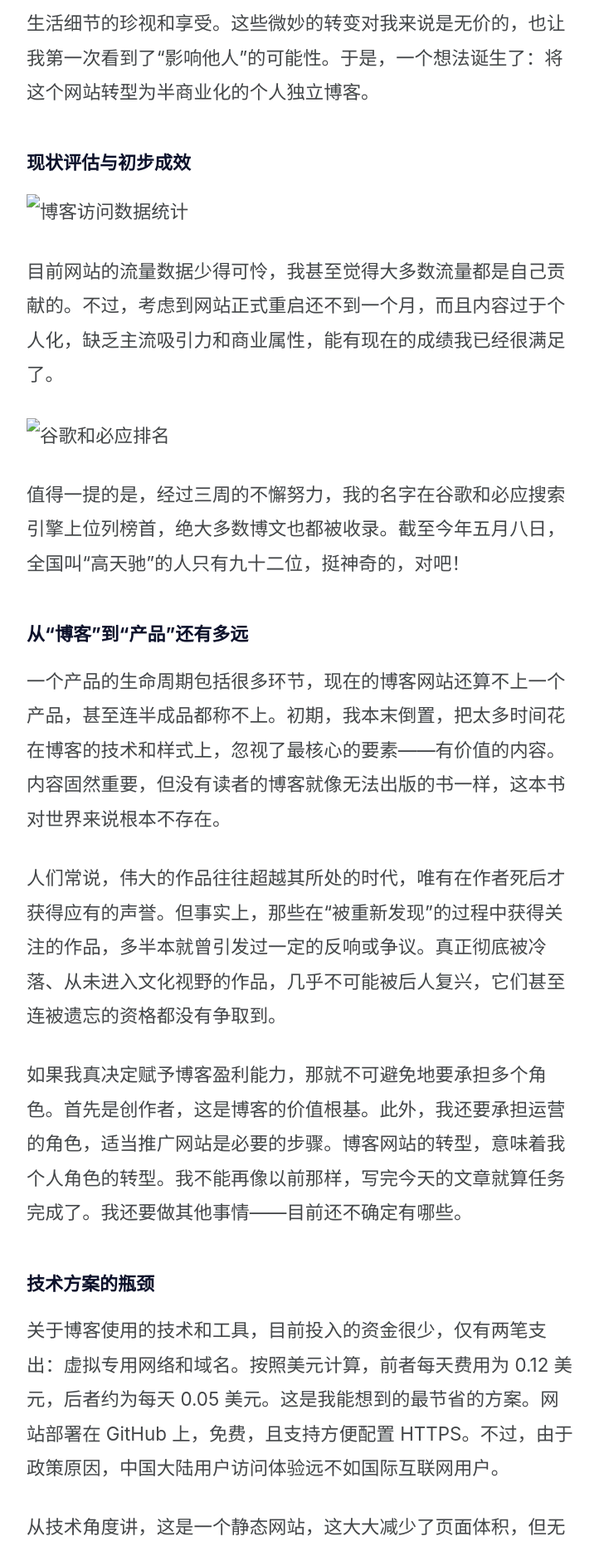
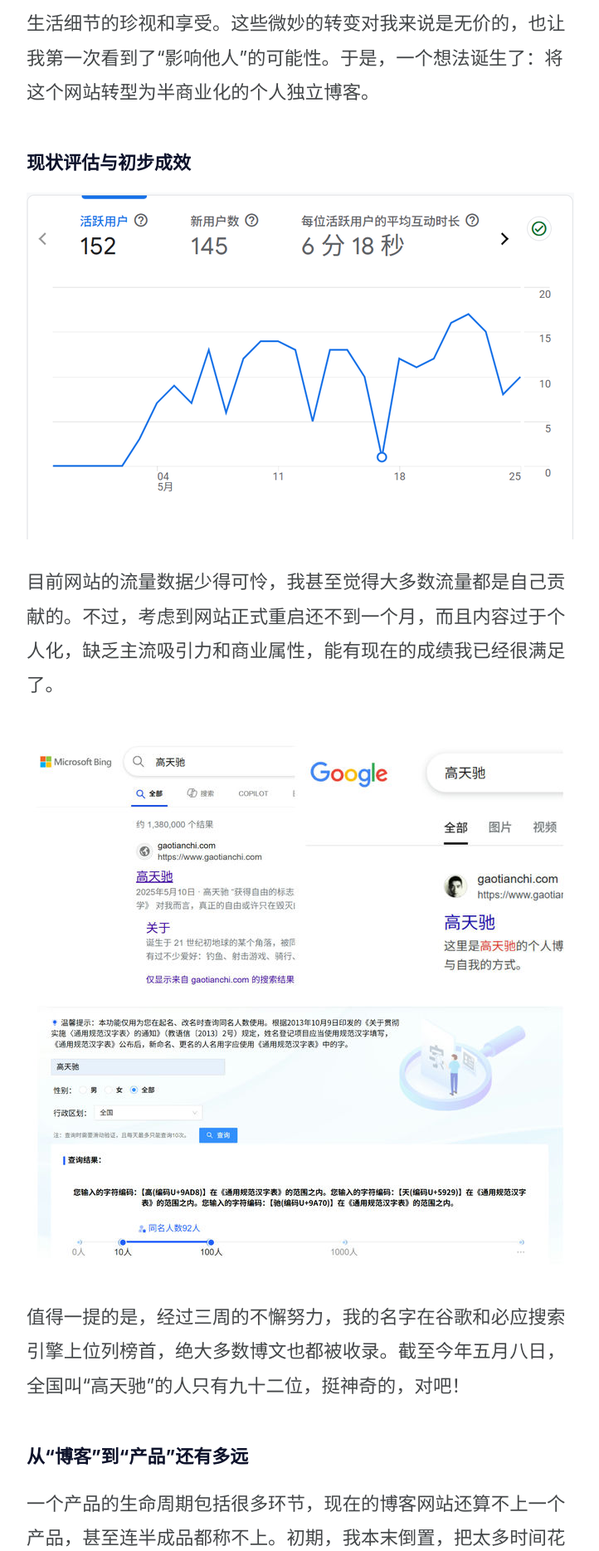
Before and after one commit to gaotianchi/gaotianchi.github.io, a Jekyll site: the page built from _posts/2025-05-26-turn-blogging-into-a-business.md, in a window 1280 px wide. Shown: the part 715-2584 px from the top of the page at 83% size, without its empty margins (278-1000 px from the left). Built offline with Jekyll 4.4.1, drawn with Linux system fonts in a browser that asks for light colours; comment, search, counter and statistics services are not loaded.

Commit message:
vault backup: 2025-05-26 22:23:36

```diff
--- a/_posts/2025-05-26-turn-blogging-into-a-business.md
+++ b/_posts/2025-05-26-turn-blogging-into-a-business.md
@@ -5,23 +5,24 @@ date: 2025-05-26T22:06:15+08:00
 description: 本文记录了作者从技术折腾者转变为内容创作者的心路历程，反思博客运营的本质，探讨从个人表达到商业转型的可能性，并借助成功案例分析博客发展的方向与挑战，表达了持续创作的重要性与个人博客的独特价值。
 image:
 layout: post
-modifiedAt: 2025-05-26 22:14:57
+modifiedAt: 2025-05-26 22:23:33
 showImage: true
 tags:
   - 价值
 title: 把博客做成一门生意
 ---
+
 很长一段时间里，我喜欢折腾博客的搭建技术和主题样式，那时候，我根本无心写博客。从今年五月开始，我将所有与技术相关的事情抛诸脑后，专注于内容创作。我并不认为自己的文章对他人有什么值得一提的价值，也没有什么经验值得分享，我不精通某项技术或领域，甚至连一张吸引人的插图都没有。
 
 然而，在长达三周的写作过程中，我隐约感受到自己的变化：我似乎从焦躁的求职泥潭中抽离出来，开始以一种体验式的开放态度迎接生活的各种可能性。可以说，迷茫感逐渐消失，取而代之的是对生活细节的珍视和享受。这些微妙的转变对我来说是无价的，也让我第一次看到了“影响他人”的可能性。于是，一个想法诞生了：将这个网站转型为半商业化的个人独立博客。
 
 ## 现状评估与初步成效
 
-![博客访问数据统计](assets/img/turn-blogging-into-a-business/博客访问数据统计.png)
+![博客访问数据统计](/assets/img/turn-blogging-into-a-business/博客访问数据统计.png)
 
 目前网站的流量数据少得可怜，我甚至觉得大多数流量都是自己贡献的。不过，考虑到网站正式重启还不到一个月，而且内容过于个人化，缺乏主流吸引力和商业属性，能有现在的成绩我已经很满足了。
 
-![谷歌和必应排名](assets/img/turn-blogging-into-a-business/谷歌和必应排名.jpg)
+![谷歌和必应排名](/assets/img/turn-blogging-into-a-business/谷歌和必应排名.jpg)
 
 值得一提的是，经过三周的不懈努力，我的名字在谷歌和必应搜索引擎上位列榜首，绝大多数博文也都被收录。截至今年五月八日，全国叫“高天驰”的人只有九十二位，挺神奇的，对吧！
 
@@ -45,7 +46,7 @@ title: 把博客做成一门生意
 
 ## 值得学习的案例：“奶奶家DIY”
 
-![奶奶家DIY网站流量数据以及估值](assets/img/turn-blogging-into-a-business/奶奶家DIY网站流量数据以及估值.jpg)
+![奶奶家DIY网站流量数据以及估值](/assets/img/turn-blogging-into-a-business/奶奶家DIY网站流量数据以及估值.jpg)
 
 我特别喜欢的一个案例是个人独立博客 [奶奶家DIY](https://www.grandmashousediy.com/about/)。作者从2015年建立这个网站，专注记录她对祖母百年农舍的翻修过程，以及围绕家庭改善的各种 DIY 项目。根据 Hypestat 的统计，仅依靠谷歌广告，每月就有近 1400 美元的被动收入。考虑到它可观的流量和聚焦明确的内容主题，博客的收入还有很大的增长空间。
 
```
